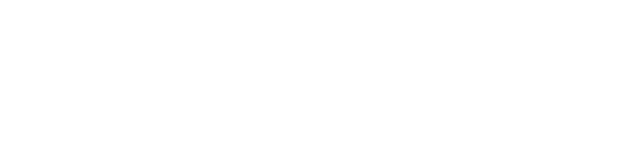
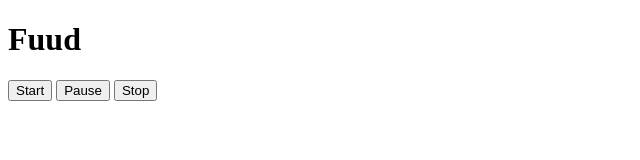
Before and after one commit to ToastNumber/fuud, a plain HTML site: page Fuud.html in a window 1280 px wide. Shown: the whole page, without its empty margins (0-640 px from the left). Drawn offline with Linux system fonts and the light colour scheme.

Commit message:
Main structure of HTML complete

```diff
--- a/Fuud.html
+++ b/Fuud.html
@@ -5,6 +5,18 @@
     <title>Fuud</title>
 </head>
 <body>
+<div id="title">
+    <h1>Fuud</h1>
+</div>
+
+<div id="buttons">
+    <button id="btnStart">Start</button>
+    <button id="btnPause">Pause</button>
+    <button id="btnStop">Stop</button>
+</div>
+
+<div id="main">
+</div>
 
 </body>
 </html>
```
